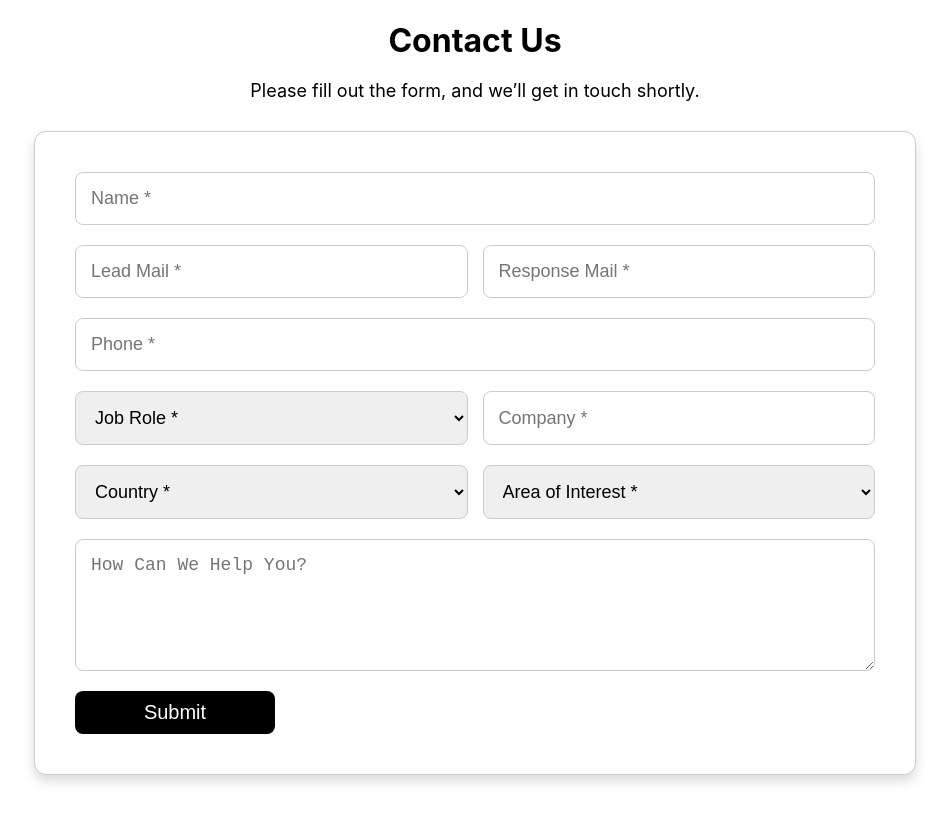
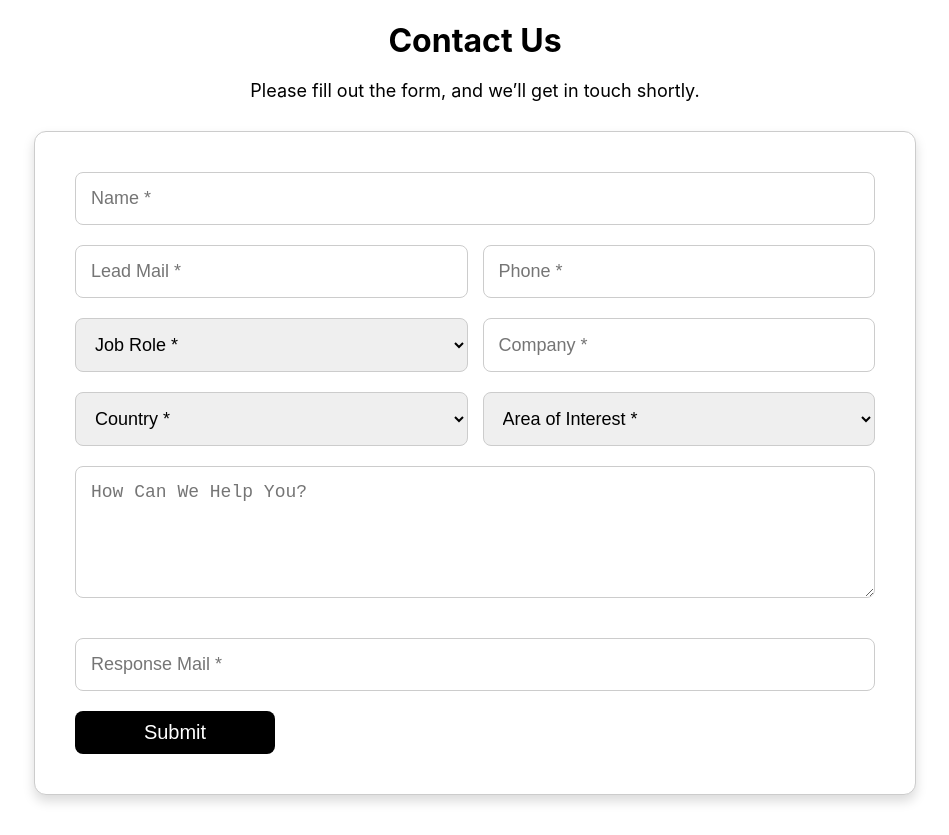
Before and after one commit to yashed/Geronimo-Demo, a React (Create React App) app: page / in a window 1280 px wide. Shown: the whole page, without its empty margins (165-1114 px from the left). Built offline with nearby package versions, Linux system fonts and the light colour scheme.

Commit message:
chnage Response Mail Section

```diff
--- a/src/components/contact-us-forum.jsx
+++ b/src/components/contact-us-forum.jsx
@@ -167,19 +167,6 @@ function ContactUsForm() {
               className="form-input"
             />
             <input
-              type="email"
-              name="responseEmail"
-              placeholder="Response Mail *"
-              value={formData.responseEmail}
-              onChange={handleChange}
-              required
-              className="form-input"
-            />
-          </div>
-
-          {/* Phone */}
-          <div className="form-group">
-            <input
               type="tel"
               name="phone"
               placeholder="Phone *"
@@ -264,6 +251,17 @@ function ContactUsForm() {
               className="form-textarea"
             />
           </div>
+          <div className="form-group-mail">
+            <input
+              type="email"
+              name="responseEmail"
+              placeholder="Response Mail *"
+              value={formData.responseEmail}
+              onChange={handleChange}
+              required
+              className="form-input"
+            />
+          </div>
 
           {/* Submit Button */}
           <button type="submit" className="form-submit" disabled={loading}>
@@ -273,7 +271,7 @@ function ContactUsForm() {
 
         {/* Display Response */}
         {responseData && (
-          <div style={{ marginTop: "20px" }}>
+          <div style={{ marginTop: "40px" }}>
             <p>Response: {responseData.message}</p>
           </div>
         )}
@@ -306,6 +304,14 @@ function ContactUsForm() {
           display: flex;
           flex-wrap: wrap;
           gap: 15px;
+          margin-bottom: 20px;
+        }
+
+        .form-group-mail {
+          display: flex;
+          flex-wrap: wrap;
+          gap: 15px;
+          margin-top: 40px;
           margin-bottom: 20px;
         }
 
```
